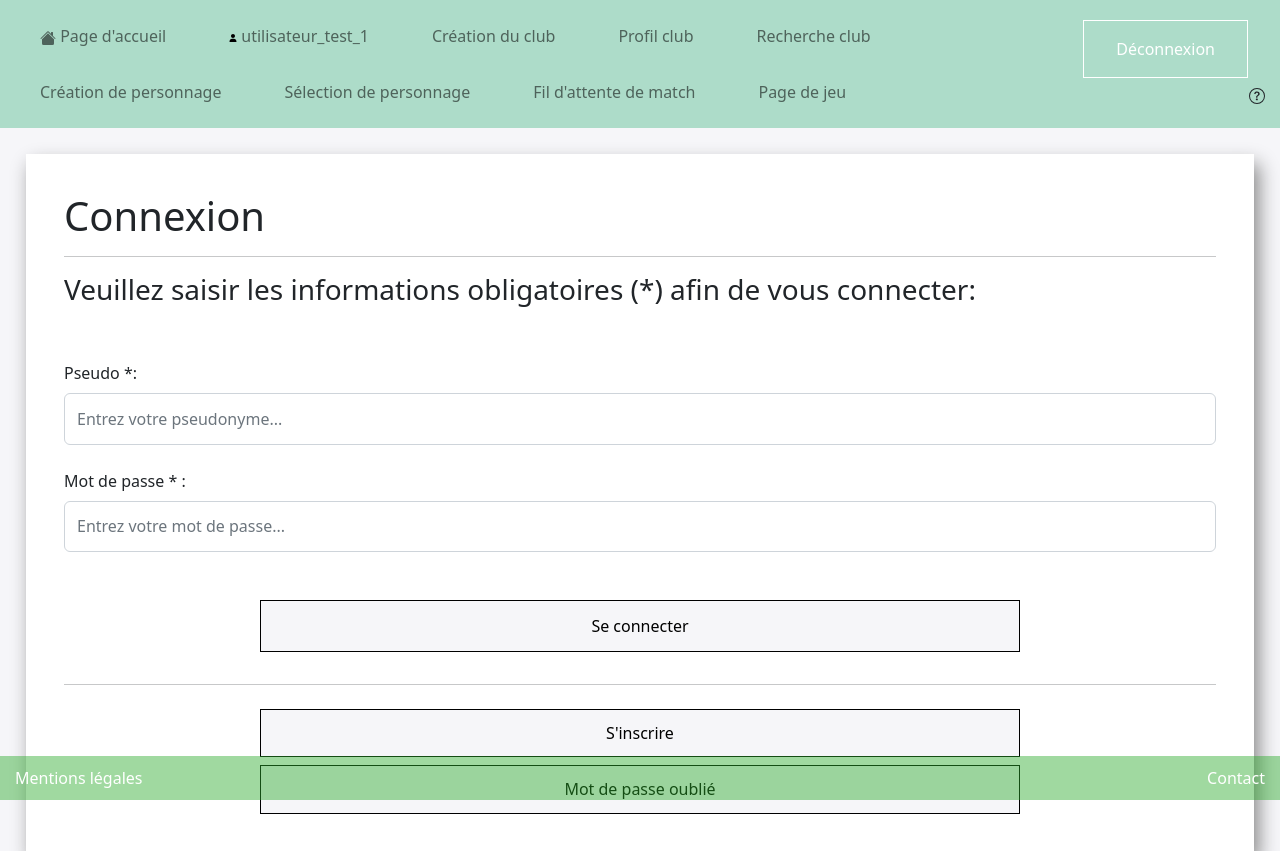
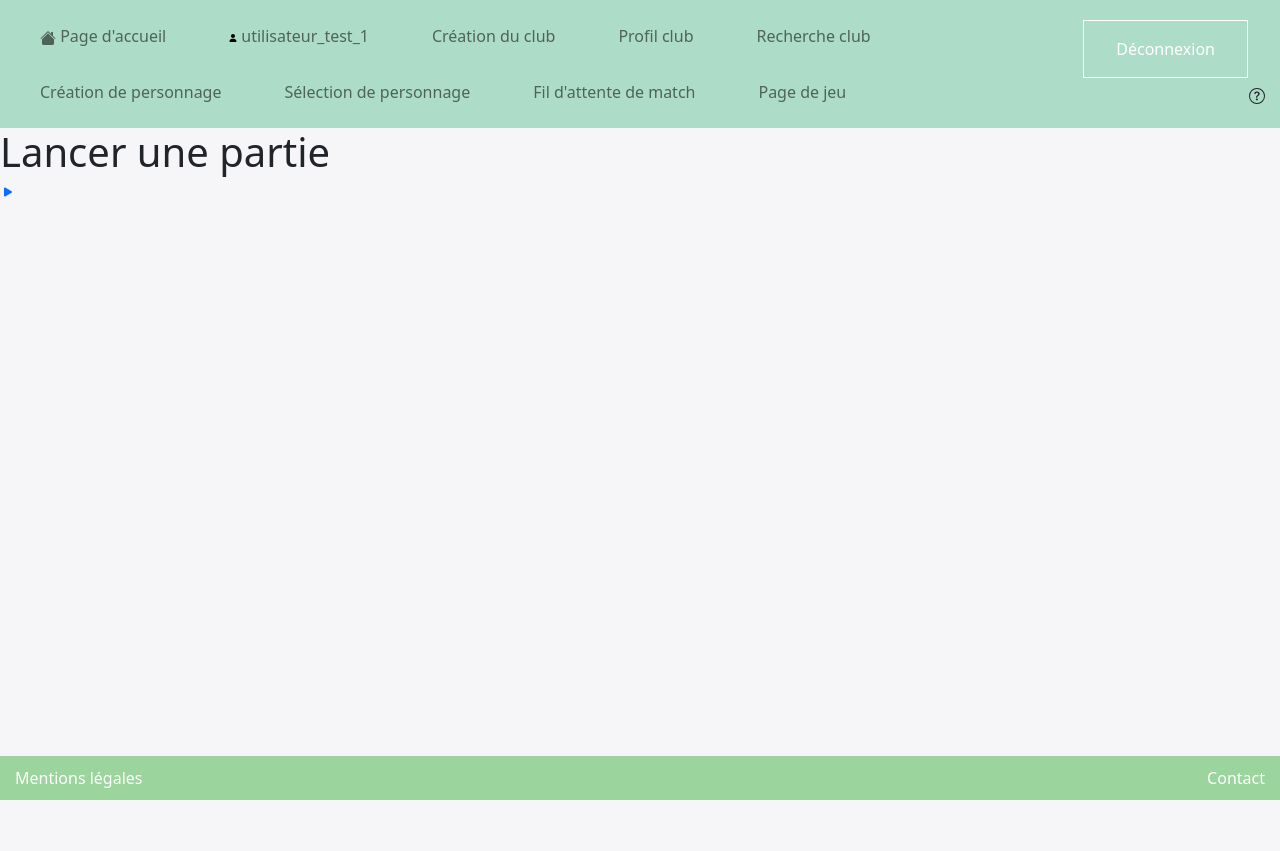
Before and after one commit to IlanMic/projet-jeu, a PHP site: page /index.php in a window 1280 px wide. Shown: the top 851 px of the page. After the commit the page ends 800 px from the top, so only its background shows below. Run offline with PHP 8.4, Linux system fonts and the light colour scheme; a user stored in the database is signed in.

Commit message:
Différenciation de la page d'accueil en fonction de la connexion ou non
Les connectés auront une page d'accueil avec un bouton permettant de rejoindre une file d'attente

Les non connectés pourront au choix:
-se connecter
-s'inscrire
-réinitialiser leur mot de passe (non fait encore)
- rejoindre une file d'attente en tant qu'invité (non fait encore)

```diff
--- a/Views/index.php
+++ b/Views/index.php
@@ -5,6 +5,11 @@
     include dirname(dirname(__FILE__)) .'/Views/layout/navbar.php';
 ?>
 
+
+<?php
+    //Affichage des menus de connexions, inscriptions et demande de mot de passe si l'utilisateur est connecté
+    if($_SESSION['statut_connexion'] == false) {
+        ?>
             <div class="login-form-container">
                 <!-- Formulaire de connexion -->
                 <form class="connexion-form" action="../Controllers/connexion.php" method="POST">
@@ -119,8 +124,26 @@
                         </div>
                     </div>
                 </form>
+            </div>
 
+            <button class="play-as-guest-btn" onclick="location.href='../Views/queue-match.php'">Voulez vous jouer une partie en tant qu'invité ?</button>
+        <?php
+    }
+    else {?>
+    <!-- ajouter en fond de ce container des images du jeu -->
+    <h1>Lancer une partie</h1>
+    <div class="index-container">
+        <a href="queue-match.php">
+            <div class="index-launcher d-flex flex-wrap align-items-center">
+                <svg xmlns="http://www.w3.org/2000/svg" width="16" height="16" fill="currentColor" class="bi bi-play-fill" viewBox="0 0 16 16">
+                    <path d="m11.596 8.697-6.363 3.692c-.54.313-1.233-.066-1.233-.697V4.308c0-.63.692-1.01 1.233-.696l6.363 3.692a.802.802 0 0 1 0 1.393z"/>
+                </svg>
             </div>
+        </a>
+    </div>
+    <?php
+    }?>
+
 
 <!-- Footer -->
 <?php
```
Lines whose indentation alone changed are shown as unchanged.
